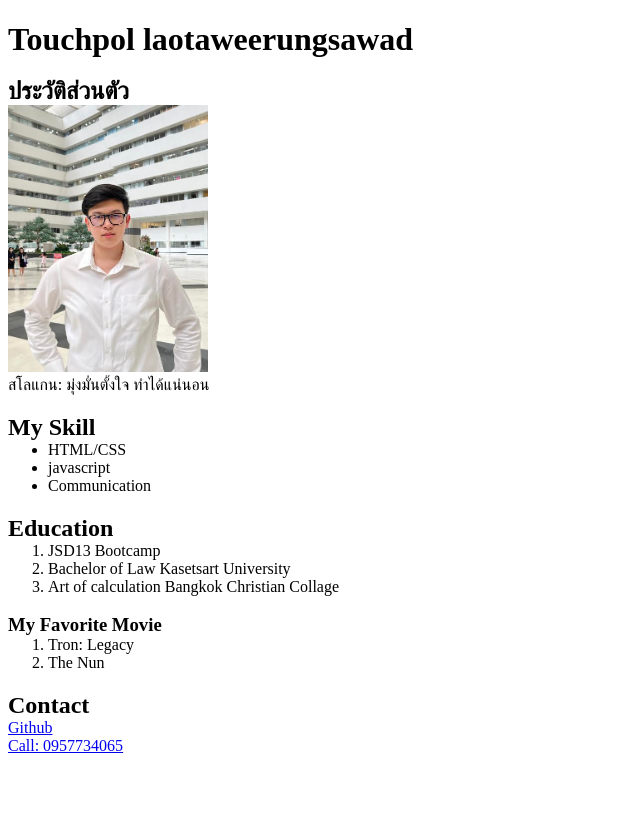
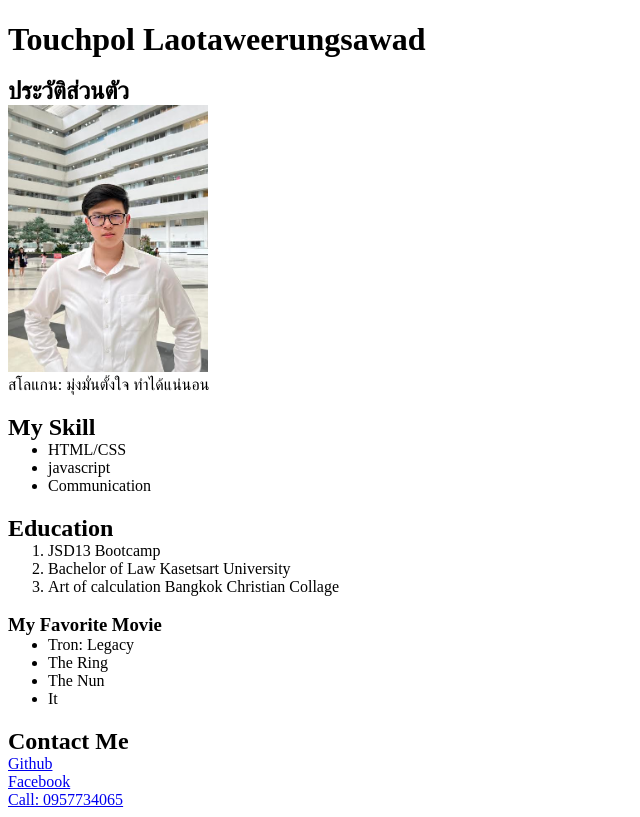
Before and after one commit to Touchpol/JSD13-Week03, a plain HTML site: page HTML/portfolio.html in a window 1280 px wide. Shown: the whole page, without its empty margins (0-640 px from the left). Drawn offline with Linux system fonts and the light colour scheme.

Commit message:
my-portfolio

```diff
--- a/HTML/portfolio.html
+++ b/HTML/portfolio.html
@@ -15,7 +15,7 @@
 </head>
 
 <body>
-    <h1>Touchpol laotaweerungsawad</h1>
+    <h1>Touchpol Laotaweerungsawad</h1>
 
     <h2>ประวัติส่วนตัว</h2>
     <img src="profile.jpg" alt="Profile Picture" style="width: 200px; height: auto;">
@@ -36,13 +36,16 @@
     </ol>
 
     <h3>My Favorite Movie</h3>
-    <ol>
+    <ul>
         <li>Tron: Legacy</li>
+        <li>The Ring</li>
         <li>The Nun</li>
-    </ol>
+        <li>It</li>
+    </ul>
 
-    <h2>Contact</h2>
+    <h2>Contact Me</h2>
     <a href="https://github.com/Touchpol/JSD13-Week03/tree/main/HTML" target="_blank">Github</a><br>
+    <a href="https://www.facebook.com/touchpol" target="_blank">Facebook</a><br>
     <a href="tel:+66957734065">Call: 0957734065</a>
 </body>
 </html>
```
Also changed, not shown: HTML/my-dream-business.html (added, +11 -0 lines).
